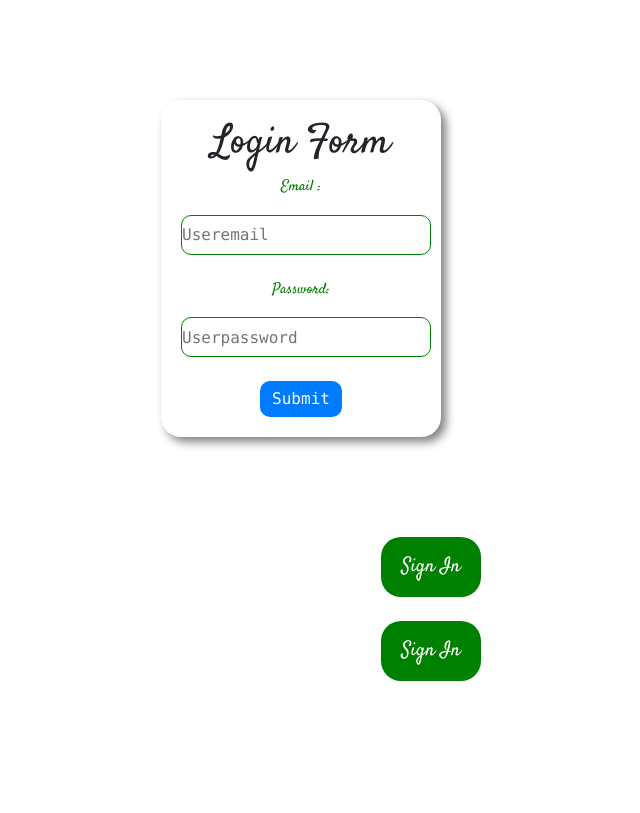
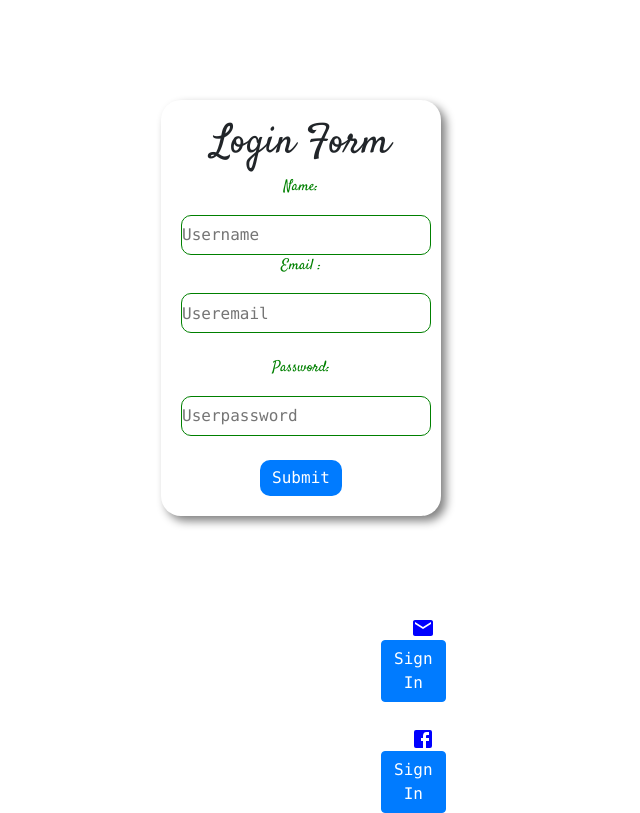
Before and after one commit to Dulal-12/travel-guru, a React (Create React App) app: page / in a window 1280 px wide. Shown: the top 813 px of the page, without its empty margins (339-979 px from the left). Built offline with nearby package versions, Linux system fonts and the light colour scheme.

Commit message:
issue solve

```diff
--- a/package.json
+++ b/package.json
@@ -4,6 +4,7 @@
   "private": true,
   "dependencies": {
     "@material-ui/core": "^4.11.0",
+    "@material-ui/icons": "^4.9.1",
     "@testing-library/jest-dom": "^4.2.4",
     "@testing-library/react": "^9.5.0",
     "@testing-library/user-event": "^7.2.1",
--- a/src/components/Login/Login.css
+++ b/src/components/Login/Login.css
@@ -8,25 +8,18 @@
     height:40px;
     width:250px;
 }
+.description input[type = 'text']{
+    border:1px solid green;
+    height:40px;
+    width:250px;
+}
 .description{
     margin:100px 500px;
     text-align: center;
 }
 .btn1{
     margin:0px 720px;
-    background-color:green;
-    color:white;
-    border:none;
-    width:100px;
-    height:60px;
-    border-radius:20px;
-    font-family: satisfy;
-    font-size:20px;
-}
-.btn1:hover{
-    background-color:yellowgreen;
-    box-shadow: 5px 5px 5px grey;
 
-    font-weight: 600;
+
 
 }
--- a/src/components/Login/Login.js
+++ b/src/components/Login/Login.js
@@ -3,6 +3,8 @@ import './Login.css';
 import * as firebase from "firebase/app";
 import "firebase/auth";
 import firebaseConfig from '../../firebase.config';
+import FacebookIcon from '@material-ui/icons/Facebook';
+import EmailIcon from '@material-ui/icons/Email';
 
 firebase.initializeApp(firebaseConfig);
 const Login = () => {
@@ -12,6 +14,12 @@ const Login = () => {
     })
     const [fbDetail,setfbDetail] = useState({
         isSignIn : false,
+    })
+
+    const [user,setUser] = useState({
+        email:'',
+        password:'',
+        name:'',
     })
 
 //firebase Provider
@@ -52,22 +60,30 @@ const Login = () => {
 
     const handleFieldInput = (e)=>{
 
+        let isValid = true;
         if(e.target.name === "email")
         {
-            const isEmailValid = /\S+@\S+\.\S+/.test(e.target.value);
+             isValid = /\S+@\S+\.\S+/.test(e.target.value);
 
         }
         if(e.target.name === "password")
         {
-            const isPasswordValid = (e.target.value).length>6 && ( /[a-z]\d|\d[a-z]/i).test( e.target.value);
+             isValid = (e.target.value).length>6 && ( /[a-z]\d|\d[a-z]/i).test( e.target.value);
+        }
+        if(isValid){
+            const newUser = {...user};
+            newUser[e.target.name] = e.target.value;
+            setUser(newUser);
         }
 
     }
 
     return (
         <div >
-             <form className="description">
+             <form className="description" >
                  <h1 style={{ fontFamily: 'Satisfy'}}>Login Form</h1>
+                        <p>Name:</p>
+                        <input type="text" name="text" onBlur={ handleFieldInput}id="text" placeholder="Username"/>
                         <p>Email :</p>
                         <input type="email" name="email" onBlur={ handleFieldInput}id="email" placeholder="Useremail"/>
                         <br/>
@@ -76,17 +92,18 @@ const Login = () => {
                         <input type="password" name="password" onBlur={ handleFieldInput} id="password" placeholder="Userpassword"/>
                         <br/>
                         <br/>
-                        <input type="submit" className="btn btn-primary" value="Submit"/>
+                        <input type="submit" className="btn btn-primary"  value="Submit"/>
 
               </form>
 
               <div>
-                  {
-                  detail.isSignIn?<button className="btn1"  onClick={hadleGoogleSignOut}>Sign Out </button>:
-                  <button className="btn1"   onClick={hadleGoogleSignIn}>Sign In </button>
+
+              <EmailIcon style={{margin:"0px 750px",color:"blue",}}/>{
+                  detail.isSignIn?<button className="btn btn-primary btn1"  onClick={hadleGoogleSignOut}>Sign Out </button>:
+                  <button className="btn btn-primary btn1 "   onClick={hadleGoogleSignIn}>Sign In </button>
                   }<br/><br/>
-                  {fbDetail.isSignIn?<button className="btn1"   onClick={handleFbSignOut}>Sign Out</button>:
-                  <button className="btn1"  onClick={handleFbSignIn}>Sign In</button>}
+                <FacebookIcon style={{margin:"0px 750px",color:"blue",}}/> {fbDetail.isSignIn?<button className="btn btn-primary btn1"  onClick={handleFbSignOut}> Sign Out</button>:
+                  <button className="btn btn-primary btn1"  onClick={handleFbSignIn}>Sign In</button>}
               </div>
 
         </div>
```
Also changed, not shown: 1 other file (tests, documents, lock files or other folders).
